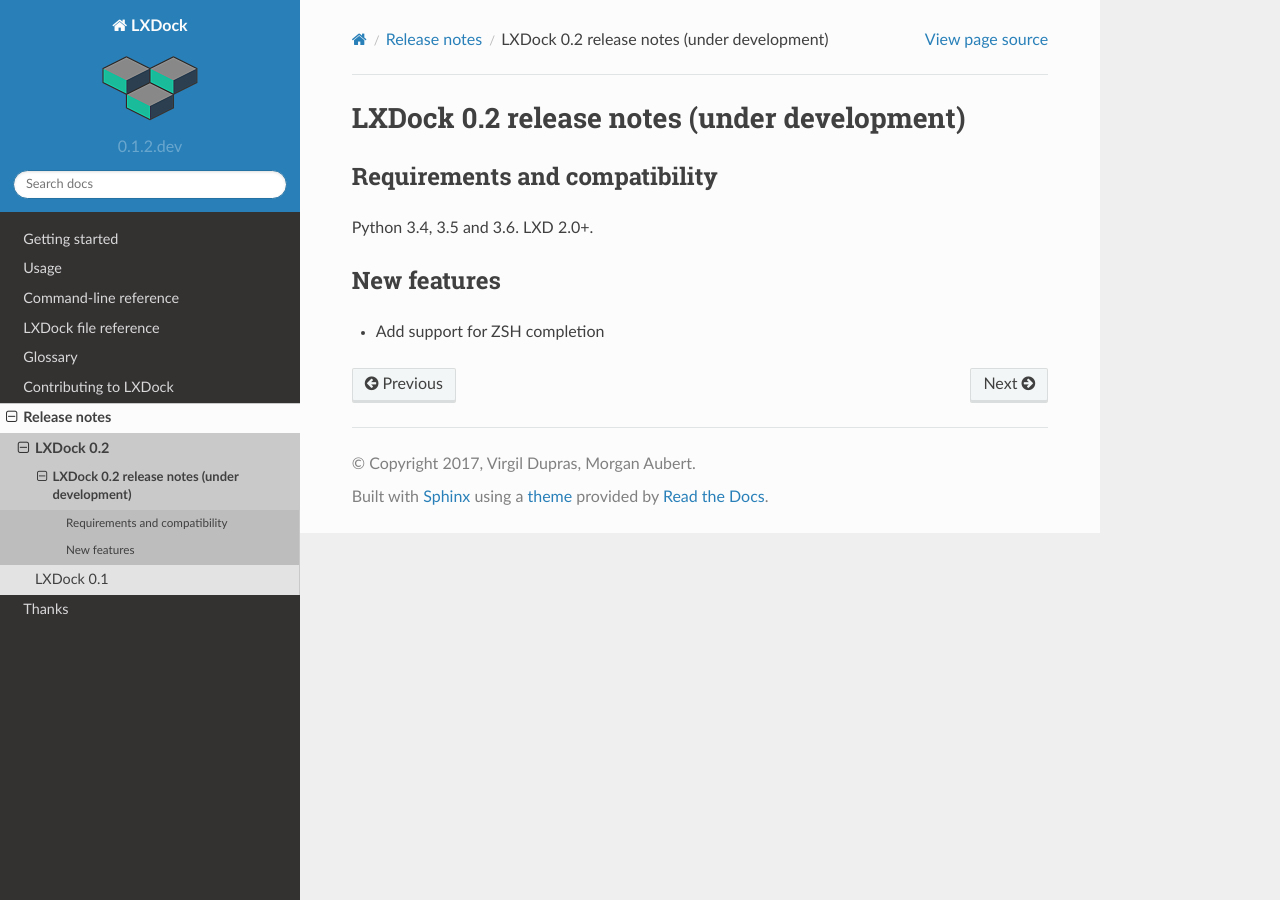
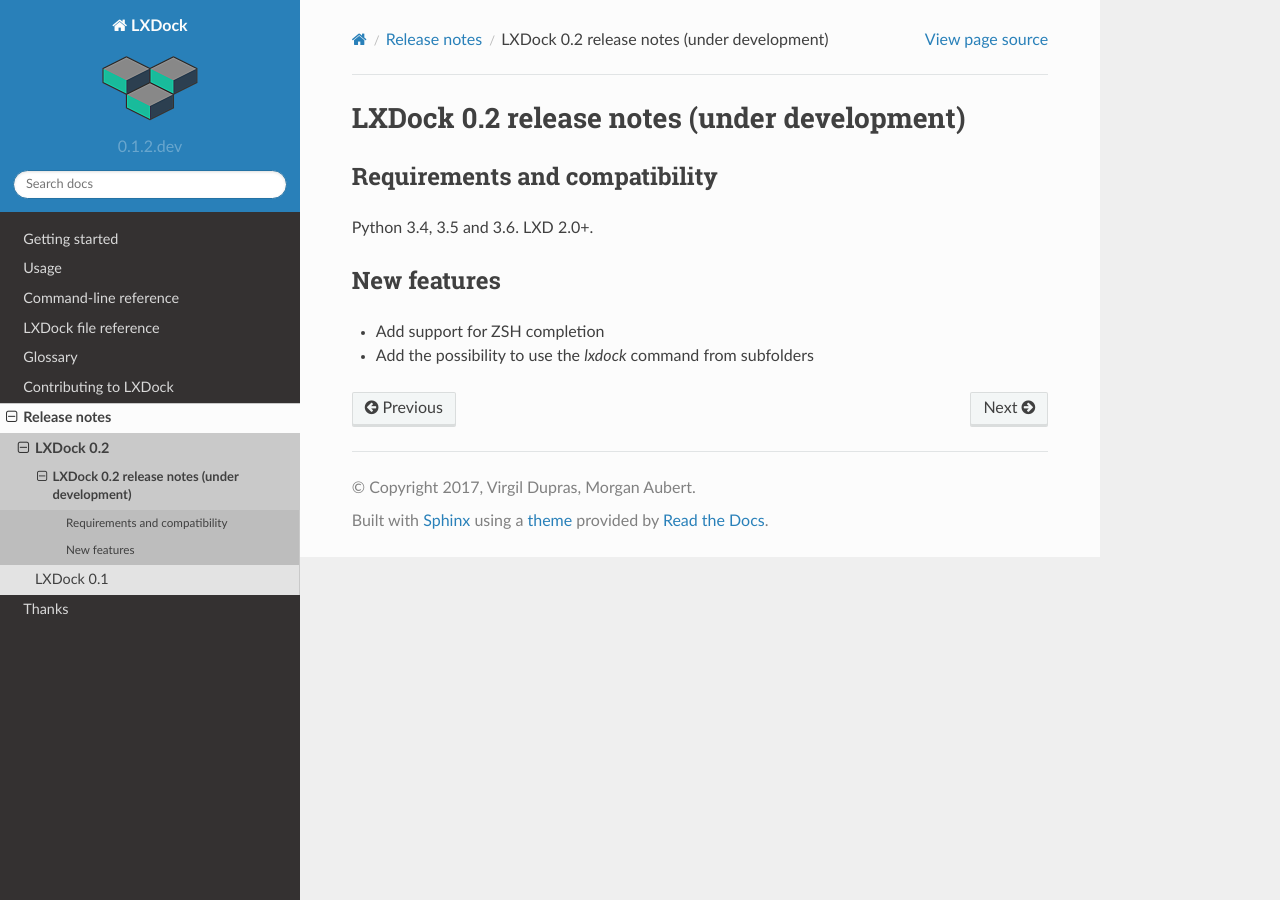
Before and after one commit to lxdock/lxdock, a Sphinx documentation site: the page built from docs/release_notes/v0.2.rst, in a window 1280 px wide. Built offline with Sphinx 7.4.7 and the Read the Docs theme 2.0.0, drawn with Linux system fonts in a browser that asks for light colours.

Commit message:
Updated documentation

```diff
--- a/docs/release_notes/v0.2.rst
+++ b/docs/release_notes/v0.2.rst
@@ -11,3 +11,4 @@
 ------------
 
 * Add support for ZSH completion
+* Add the possibility to use the `lxdock` command from subfolders
```
